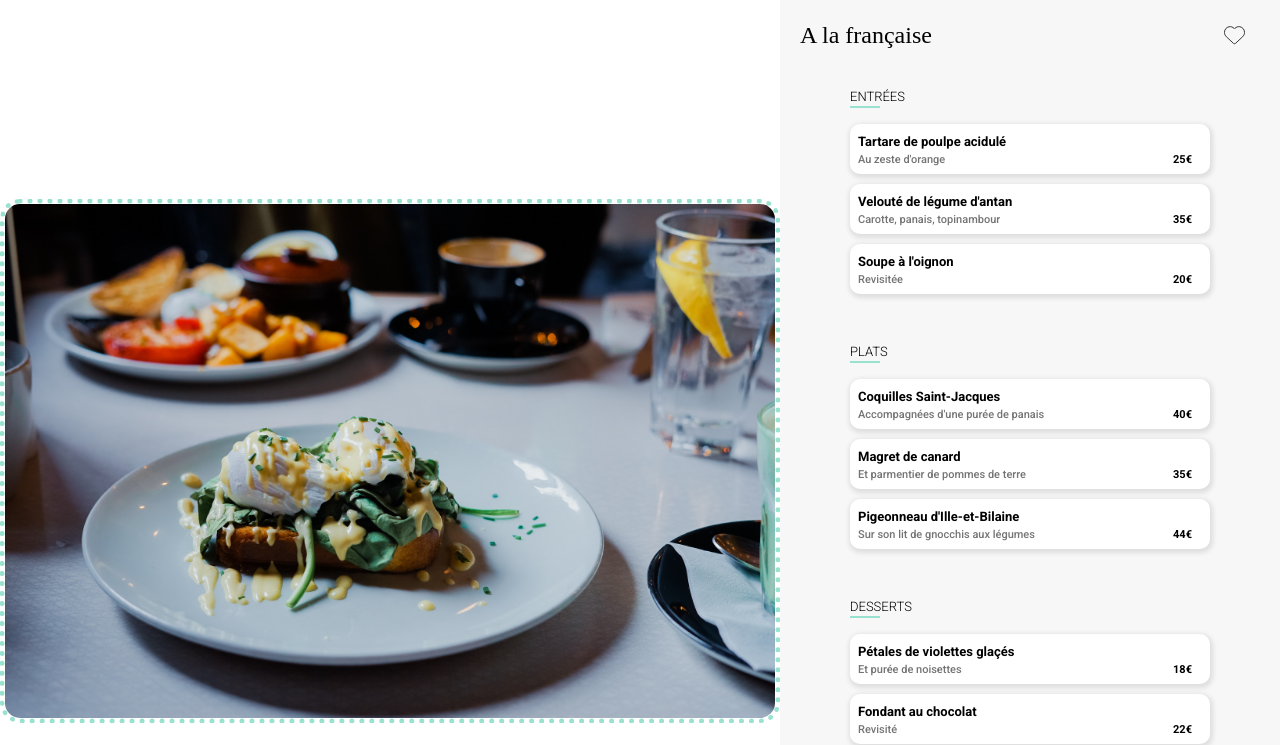
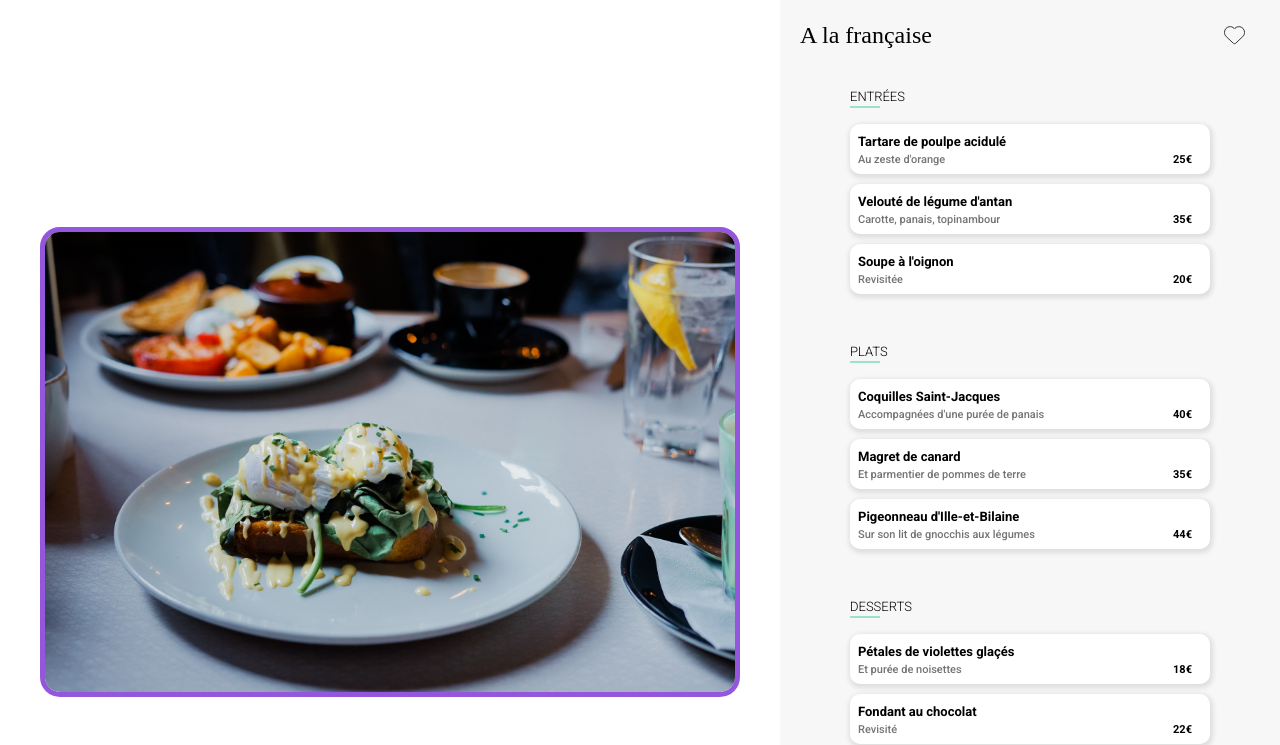
Before and after one commit to Peallyz/Projet2_OhMyFood, a website: page pages/a_la_francaise.html in a window 1280 px wide. Shown: the part 68-813 px from the top of the page. Drawn offline with nearby package versions, Linux system fonts and the light colour scheme; files that its build step writes are made by us from their sources; a web font is replaced by a local one.

Commit message:
fix: desktop view for img

```diff
--- a/styles/scss/main/pages/_pages.scss
+++ b/styles/scss/main/pages/_pages.scss
@@ -1,12 +1,15 @@
 .page {
-    background: #f7f7f7;
   .thumbnail {
+    display: flex;
+    justify-content: center;
+    align-items: center;
+    width: 100%;
     img {
       width: 100%;
       @media screen and (min-width: 980px) {
-                max-width: 800px;
+        max-width: 700px;
         border-radius: 20px;
-                border: 5px dotted $tertiary;
+        border: 5px solid $primary;
       }
     }
   }
```
Lines whose indentation alone changed are shown as unchanged.
